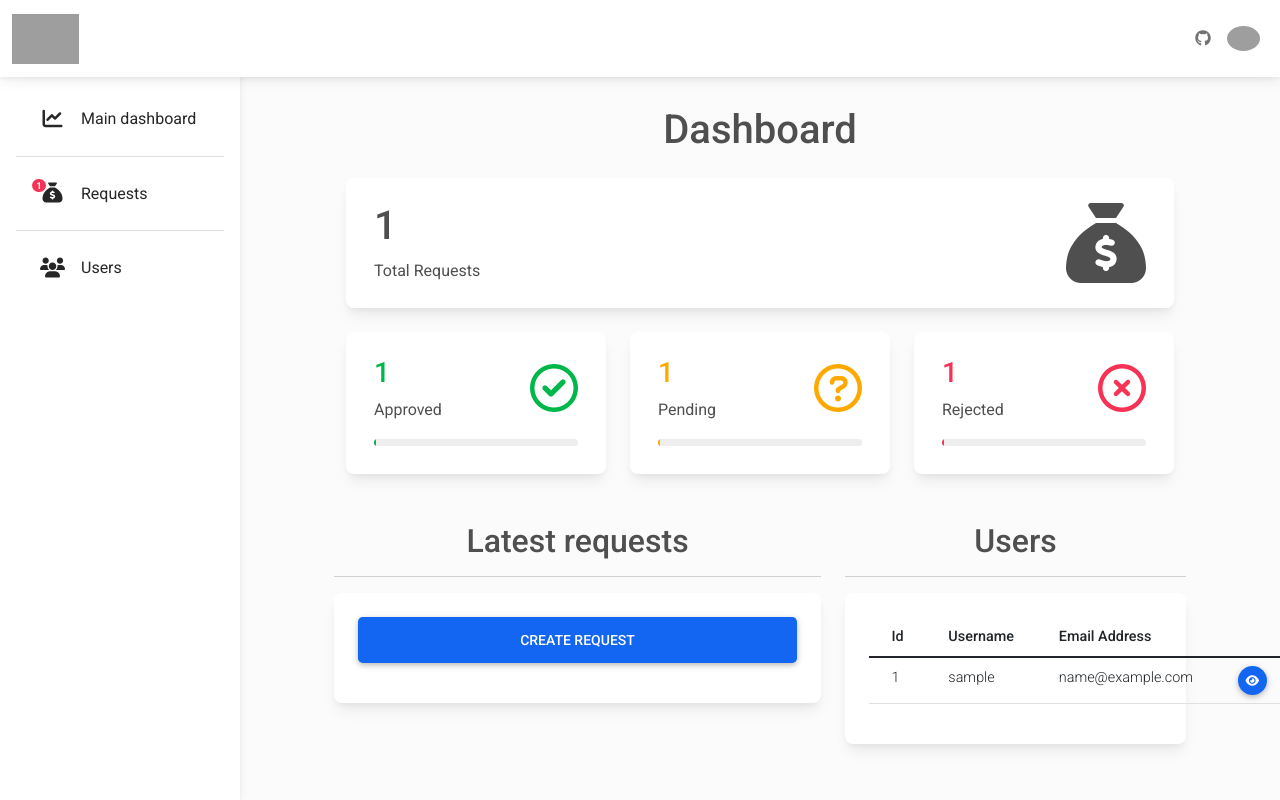
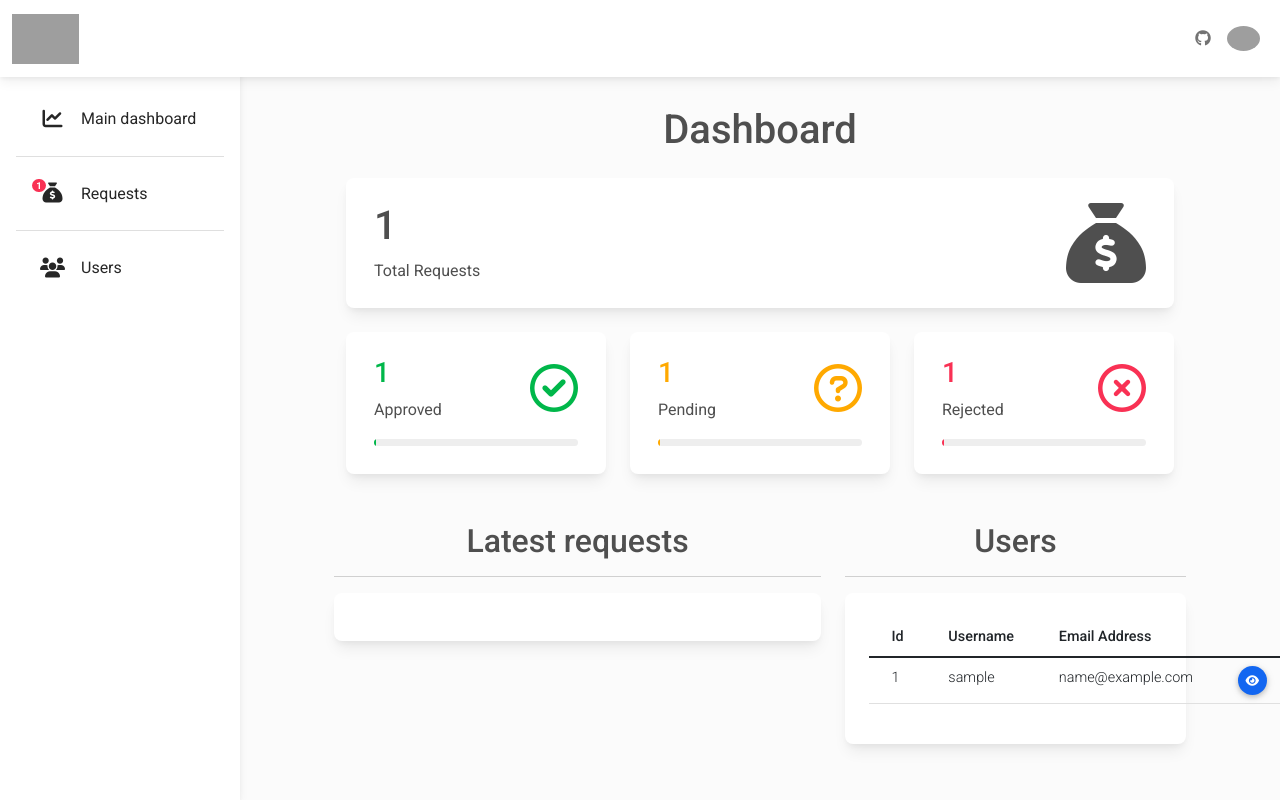
Before and after one commit to scriptogre/django-requests-web-app, a Django app: template purchase_requests/templates/dashboard/dashboard.html in a window 1280 px wide. Run offline with Django 3.2, Linux system fonts and the light colour scheme; tables that the repository leaves empty hold one stand-in row (values such as "Sample post"); the template is opened without the code that fills it: values that come from a table or form of the project are taken from there, most other values are stand-ins (such as "Sample title", 1, 10 or a date in 2020); parts of the project's set-up code (start-up, migrations or seed data) failed here and were passed over; some libraries are stand-ins or nearby versions; grey boxes are pictures that could not be loaded.

Commit message:
Remove "Create Request" button from Dashboard template

```diff
--- a/purchase_requests/templates/dashboard/dashboard.html
+++ b/purchase_requests/templates/dashboard/dashboard.html
@@ -17,7 +17,6 @@
       <p class="h2 mb-3 text-center">Latest requests</p>
       <hr>
       <div class="card card-body">
-        <a class="btn btn-primary btn-lg mb-3" href="{% url 'requests:add' %}">Create Request</a>
         {% include 'dashboard/latest_requests_widget.html' %}
       </div>
     </div>
```
